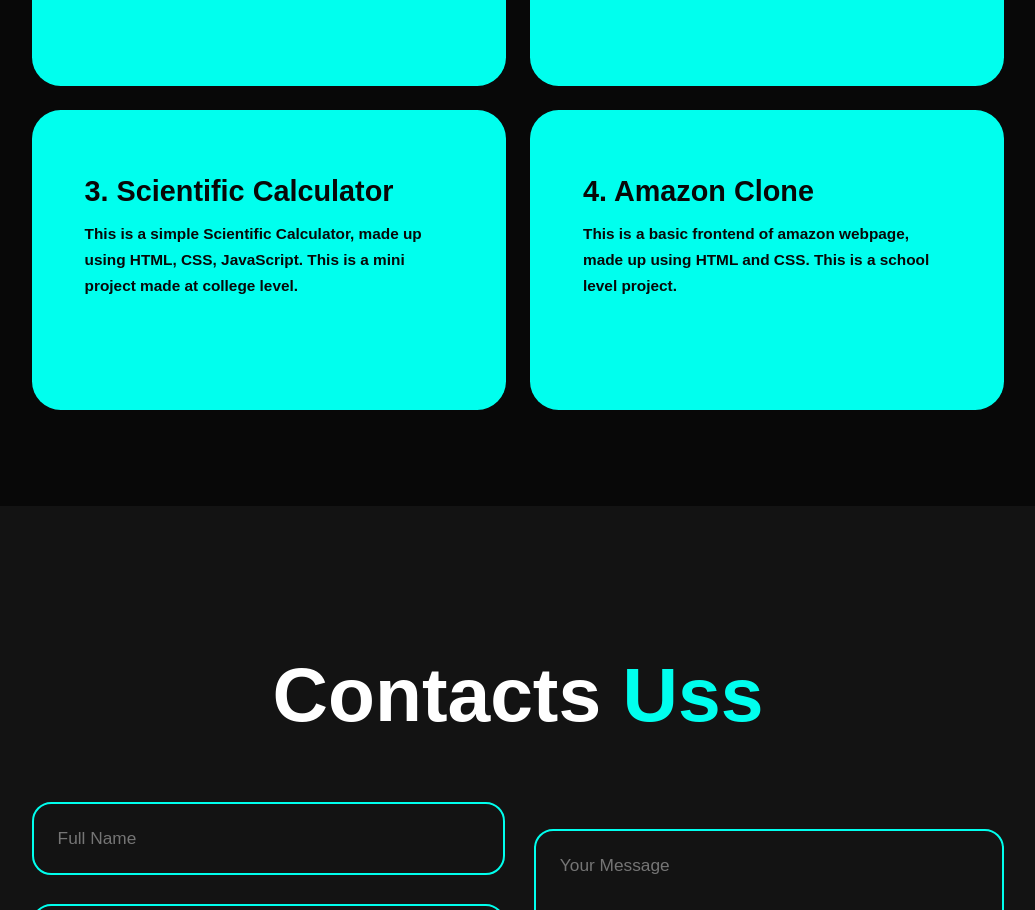
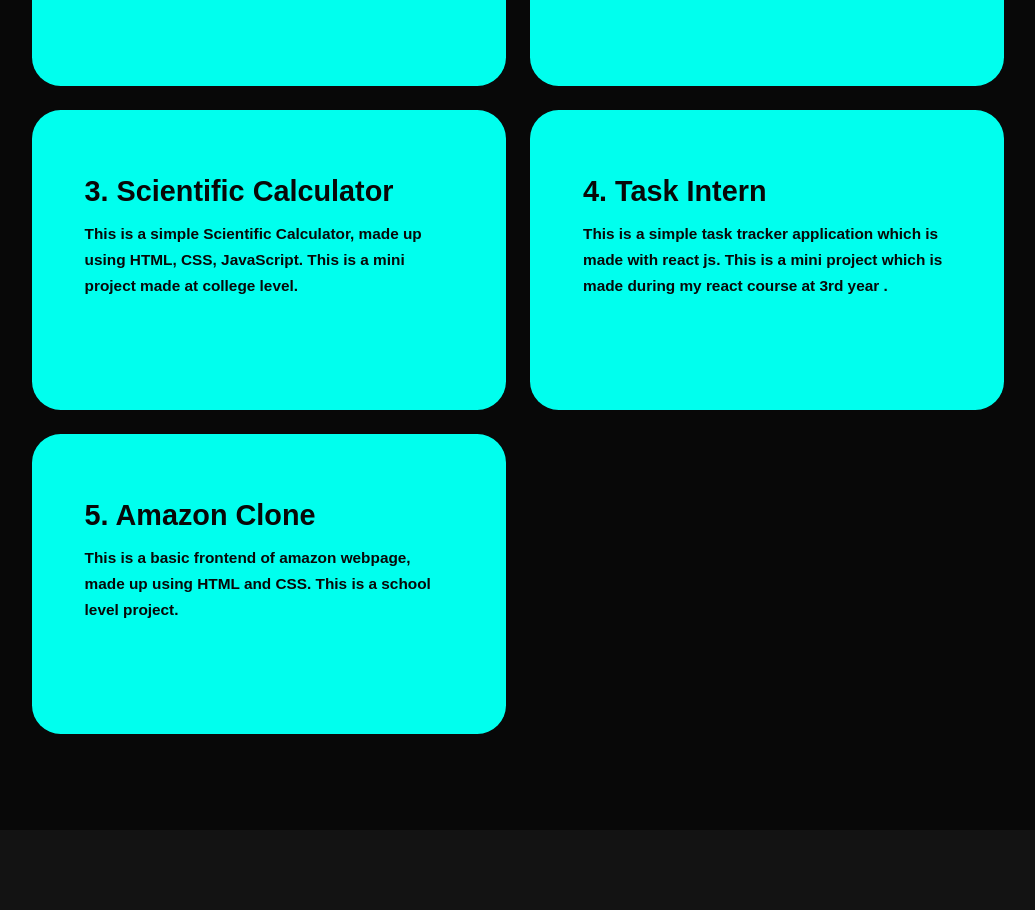
Before and after one commit to Soumyadeep365/Portfolio, a plain HTML site: page index.html in a window 1280 px wide. Shown: the part 2711-3621 px from the top of the page, without its empty margins (122-1157 px from the left). Drawn offline with nearby package versions, Linux system fonts and the light colour scheme.

Commit message:
Update index.html

```diff
--- a/index.html
+++ b/index.html
@@ -140,9 +140,19 @@
                 </div>
             </div></a>
 
+            <a href="https://taskintern-by-soumyadeep.netlify.app/"><div class="service-box">
+                <div class="service-info">
+                    <h4>4. Task Intern</h4>
+                    <p>
+                        This is a simple task tracker application which is made with react js.
+                        This is a mini project which is made during my react course at 3rd year .
+                    </p>
+                </div>
+            </div></a>
+
             <a href="https://amazonfobia.netlify.app/"><div class="service-box">
                 <div class="service-info">
-                    <h4>4. Amazon Clone</h4>
+                    <h4>5. Amazon Clone</h4>
                     <p>
                         This is a basic frontend of amazon webpage, made up using HTML and CSS.
                         This is a school level project.
```
